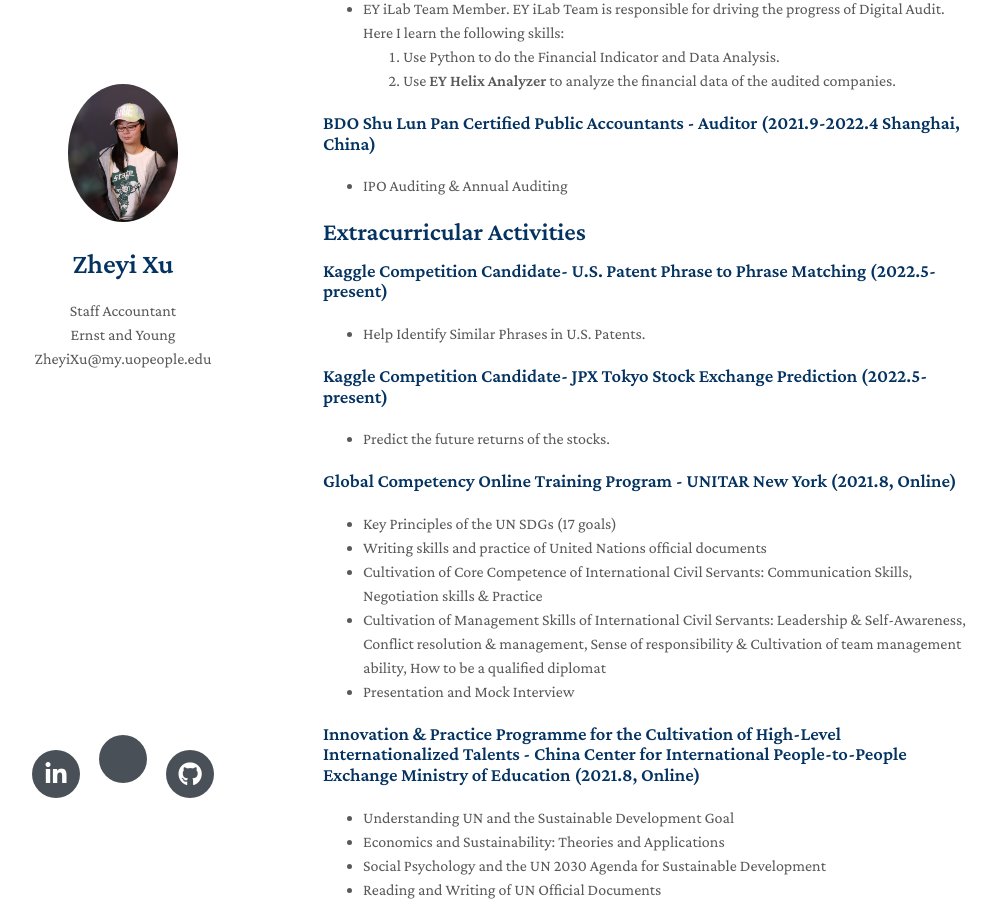
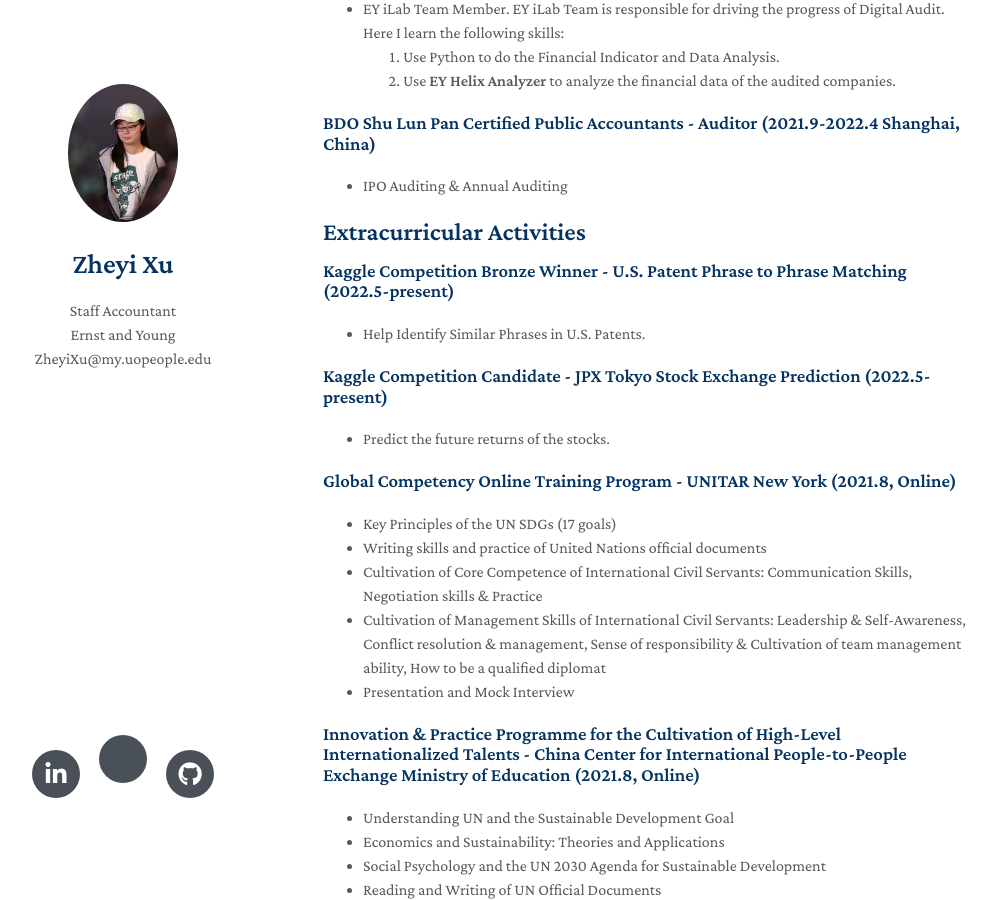
Before and after one commit to zheyixu99/zheyi-resume, a Jekyll site: the page built from index.md, in a window 1280 px wide and 900 px high, scrolled down 1292 px. Shown: the whole window, without its empty margins (147-1144 px from the left). Built offline with Jekyll 4.4.1, drawn with Linux system fonts in a browser that asks for light colours; nearby versions of some CDN libraries; a style sheet for code colours, icons or effects is not loaded; our own code applies the rules of GitHub Pages for plain Markdown files.

Commit message:
Update index.md

```diff
--- a/index.md
+++ b/index.md
@@ -81,12 +81,12 @@ layout: homepage
 
 
 ## Extracurricular Activities
-<h3>Kaggle Competition Candidate- U.S. Patent Phrase to Phrase Matching (2022.5-present)</h3>
+<h3>Kaggle Competition <b>Bronze Winner</b> - U.S. Patent Phrase to Phrase Matching (2022.5-present)</h3>
 <ul>
 <li>Help Identify Similar Phrases in U.S. Patents.</li>
 </ul>
 
-<h3>Kaggle Competition Candidate- JPX Tokyo Stock Exchange Prediction (2022.5-present)</h3>
+<h3>Kaggle Competition Candidate - JPX Tokyo Stock Exchange Prediction (2022.5-present)</h3>
 <ul>
 <li>Predict the future returns of the stocks.</li>
 </ul>
```
